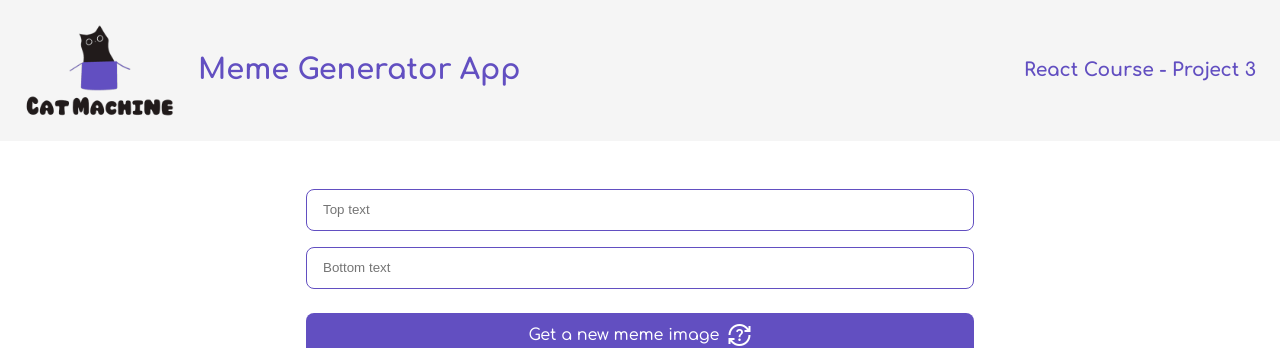
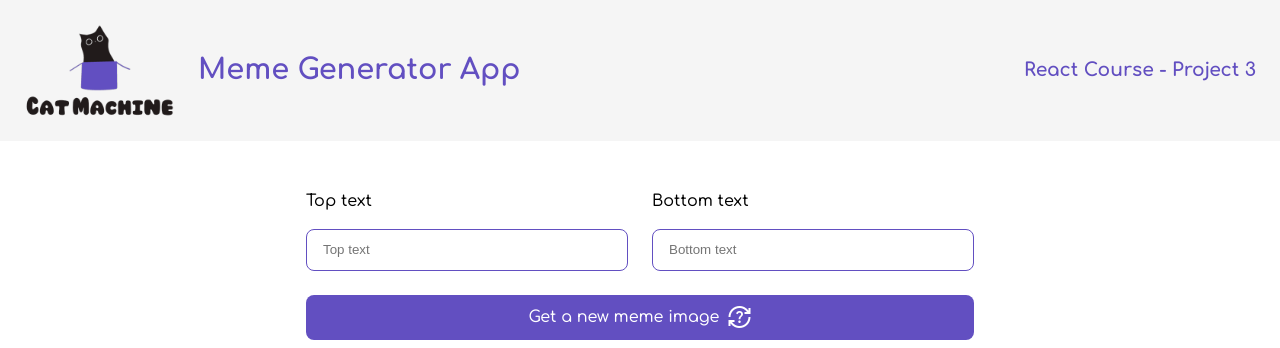
Before and after one commit to WitchDevelops/react-scrimba-meme-generator, a React (Vite) app: page / in a window 1280 px wide. Shown: the top 348 px of the page. Built offline with nearby package versions, Linux system fonts and the light colour scheme.

Commit message:
feat: add labels

```diff
--- a/src/components/Meme.jsx
+++ b/src/components/Meme.jsx
@@ -31,7 +31,11 @@ const Meme = () => {
     return (
         <main className="main">
             <div className="form">
-                <div className="form__inputs">
+                <div className="form__inputsCtn">
+                    <div className="form__inputs">
+                       <label htmlFor="topText">
+                        Top text
+                    </label>
                     <input
                         type="text"
                         className="form__input"
@@ -41,7 +45,12 @@ const Meme = () => {
                         value={meme.topText}
                         onChange={handleChange}>
                     </input>
-                    <input
+                    </div>
+                    <div className="form__inputs">
+                        <label htmlFor="bottomText">
+                            Bottom text
+                        </label>
+                        <input
                         type="text"
                         className="form__input"
                         placeholder="Bottom text"
@@ -50,6 +59,8 @@ const Meme = () => {
                         value={meme.bottomText}
                         onChange={handleChange}>
                     </input>
+                    </div>
+
                 </div>
 
                 <button
```
